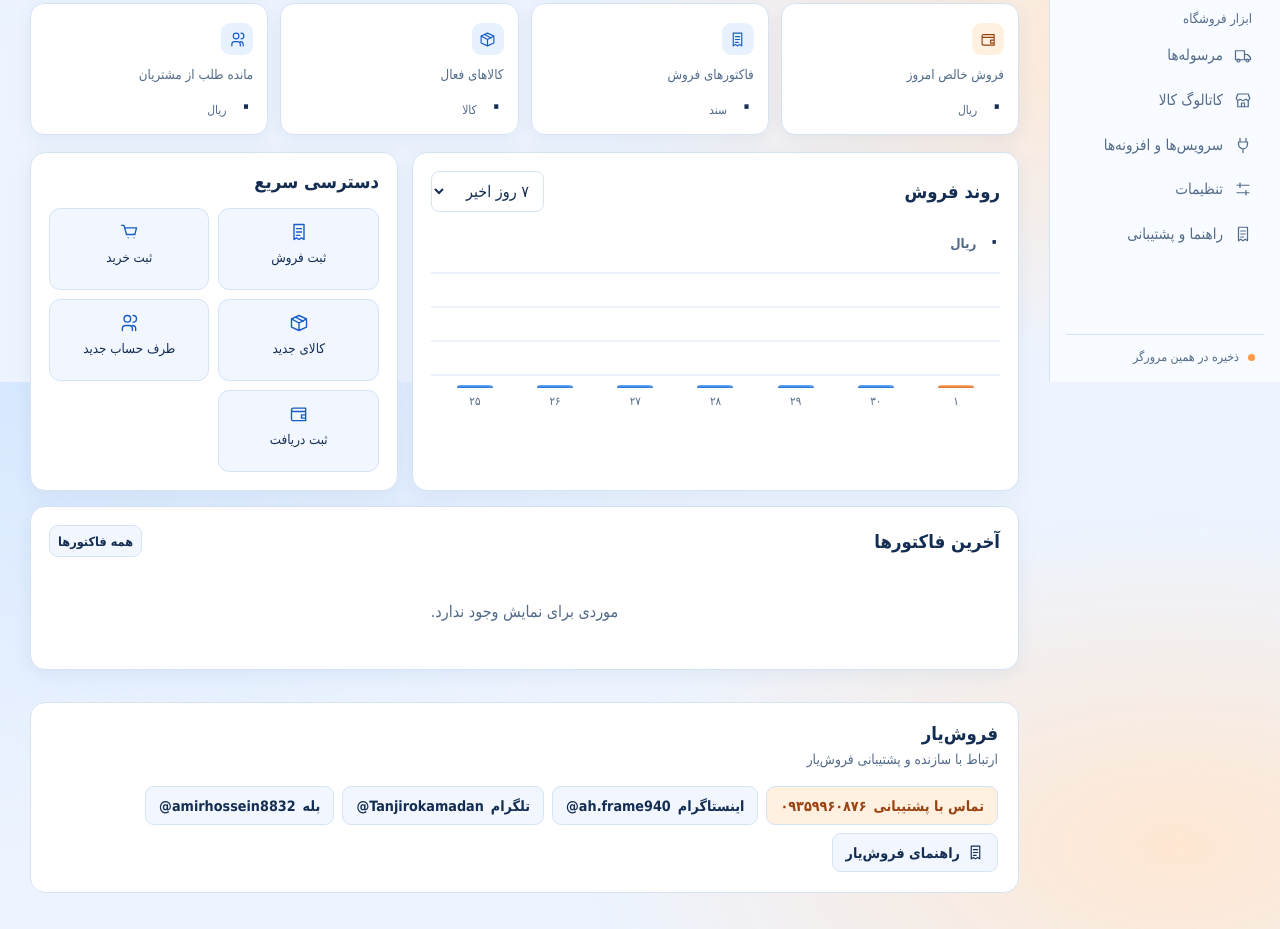
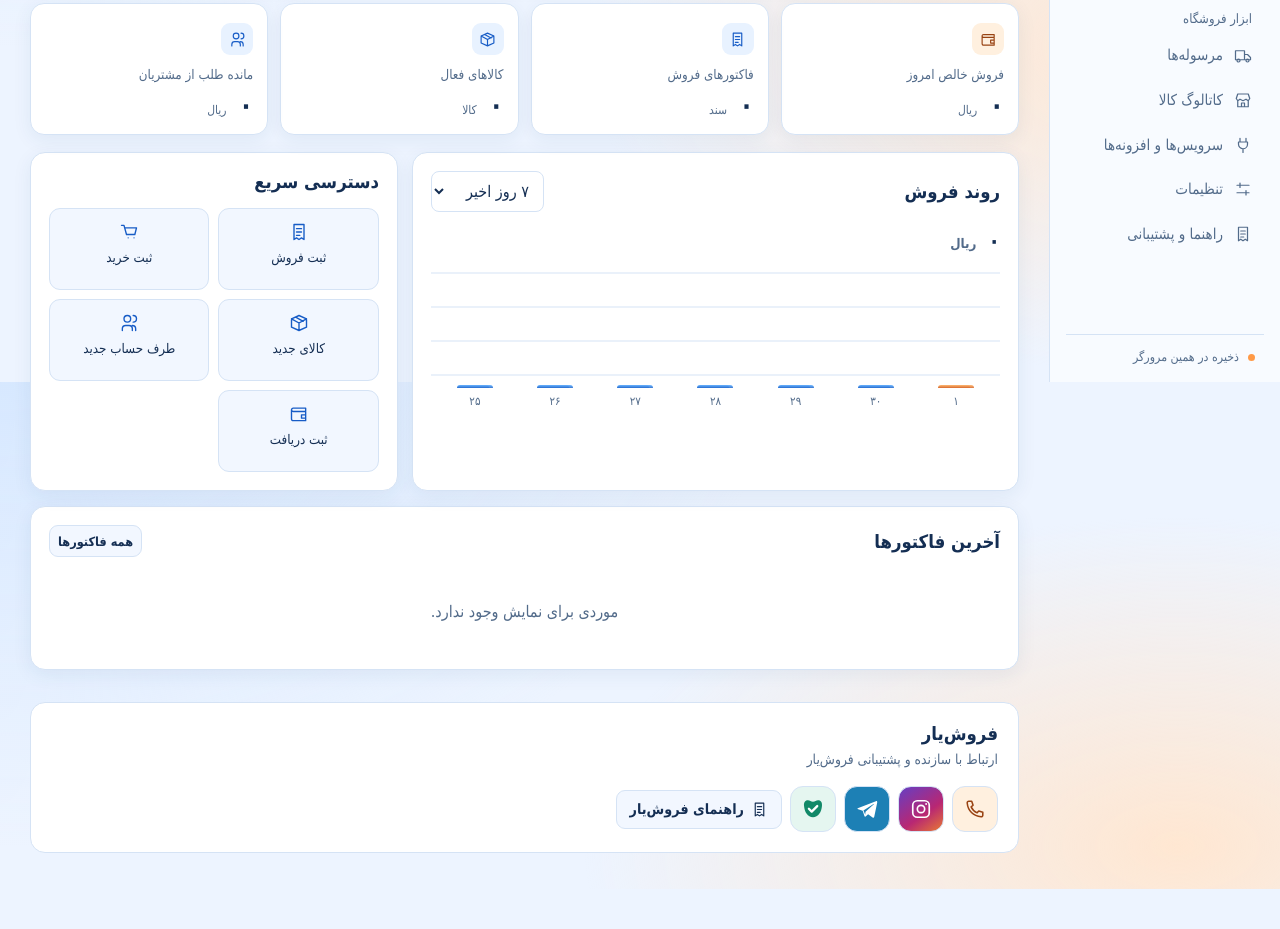
Before and after one commit to amirhosseinmoarrab1388-ctrl/forushyar, a plain HTML site: page index.html in a window 1280 px wide. Shown: the part 418-1347 px from the top of the page. After the commit the page ends 1307 px from the top, so only its background shows below. Drawn offline with Linux system fonts and the light colour scheme.

Commit message:
Add files via upload

```diff
--- a/index.html
+++ b/index.html
@@ -181,8 +181,17 @@ input,select,textarea,dialog,body.light input,body.light select,body.light texta
 }
 .support-footer strong {font-size:1.15rem}
 .support-footer p {font-size:.86rem;color:var(--muted);margin-top:3px}
-.support-links {display:flex;flex-wrap:wrap;gap:8px}
-.support-links a:first-child {background:var(--orange-soft);color:var(--orange-ink)}
+.support-links {display:flex;align-items:center;flex-wrap:wrap;gap:8px}
+.support-icon {
+  display:grid;place-items:center;width:46px;height:46px;border-radius:13px;
+  border:1px solid var(--line);transition:transform .18s,box-shadow .18s;
+}
+.support-icon:hover {transform:translateY(-2px);box-shadow:0 4px 10px var(--shadow)}
+.support-icon svg {width:22px;height:22px}
+.support-icon--phone {background:var(--orange-soft);color:var(--orange-ink)}
+.support-icon--instagram {background:linear-gradient(145deg,#653fc4,#b82773 60%,#e87933);color:#fff}
+.support-icon--telegram {background:#1d80b5;color:#fff}
+.support-icon--bale {background:#e5f6f0;color:#128968}
 details.panel summary {cursor:pointer;font-weight:700;color:var(--blue)}
 details.panel p {margin-top:10px}
 .search-line {display:flex;align-items:stretch;flex-wrap:wrap;gap:8px;margin-bottom:12px}
@@ -208,7 +217,7 @@ details.panel p {margin-top:10px}
   }
   #mobileNav .active {background:var(--blue-soft);color:var(--blue);font-weight:700}
   #mobileNav .mobile-sale {background:var(--orange-soft);color:var(--orange-ink);font-weight:700}
-  .support-links a {flex-wrap:wrap;justify-content:flex-start}
+
   #toast {bottom:calc(78px + env(safe-area-inset-bottom))}
 }
   </style>
@@ -707,15 +716,23 @@ function alerts(){
     listPanel("تولدهای هفت روز آینده",table(["طرف حساب","روز تولد"],birthdays.map(p=>[esc(p.name),dateText(outlook.get(birthdayKey(p.birthday)))])))+"</div>");
 }
 const supportLinks=[
-  ["تماس با پشتیبانی","tel:09359960876","۰۹۳۵۹۹۶۰۸۷۶"],
-  ["اینستاگرام","https://www.instagram.com/ah.frame940/","@ah.frame940"],
-  ["تلگرام","https://t.me/Tanjirokamadan","@Tanjirokamadan"],
-  ["بله","https://ble.ir/amirhossein8832","@amirhossein8832"]
+  ["phone","تماس با پشتیبانی","tel:09359960876",
+    '<path d="M5.2 3.5h3.2l1.5 4.4-2.1 1.8a12 12 0 0 0 6.5 6.5l1.8-2.1 4.4 1.5v3.2a1.7 1.7 0 0 1-1.9 1.7C10.1 19.7 4.3 13.9 3.5 5.4a1.7 1.7 0 0 1 1.7-1.9Z" fill="none" stroke="currentColor" stroke-width="1.7" stroke-linecap="round" stroke-linejoin="round"/>'],
+  ["instagram","اینستاگرام","https://www.instagram.com/ah.frame940/",
+    '<rect x="3" y="3" width="18" height="18" rx="5" fill="none" stroke="currentColor" stroke-width="1.8"/><circle cx="12" cy="12" r="4" fill="none" stroke="currentColor" stroke-width="1.8"/><circle cx="17.6" cy="6.5" r="1" fill="currentColor"/>'],
+  ["telegram","تلگرام","https://t.me/Tanjirokamadan",
+    '<path fill="currentColor" d="M21.7 3.5 2.6 10.9c-1.3.5-1.3 1.2-.2 1.5l4.9 1.5 1.9 5.7c.2.6.3.8.8.8.4 0 .6-.2.8-.4l2.4-2.3 4.9 3.6c.9.5 1.6.3 1.8-.8l3.2-15.4c.3-1.4-.5-2-1.4-1.6ZM8.1 13.5l11-6.9c.6-.4.8-.1.4.3l-9.1 8.2-.3 3.1-2-4.7Z"/>'],
+  ["bale","بله","https://ble.ir/amirhossein8832",
+    '<path fill="currentColor" d="M12 4c-2.3 0-3.3-1.5-5.5-1.5C3 2.5 1.9 5.4 2.2 8.5 2.7 15.4 6.3 21 12 21s9.3-5.6 9.8-12.5c.3-3.1-.8-6-4.3-6C15.3 2.5 14.3 4 12 4Z"/><path d="m7.5 11.7 3.1 3.1 6-6" fill="none" stroke="#fff" stroke-width="2.5" stroke-linecap="round" stroke-linejoin="round"/>']
 ];
 function supportFooter(){
-  return '<footer class="support-footer"><div><strong>فروش‌یار</strong><p>ارتباط با سازنده و پشتیبانی فروش‌یار</p></div><div class="support-links">'+supportLinks.map(([label,url,address])=>
-    '<a class="btn" href="'+url+'"'+(url.startsWith("tel:")?'':' target="_blank" rel="noopener noreferrer"')+'>'+label+' <bdi>'+address+'</bdi></a>'
-  ).join("")+button("راهنمای فروش‌یار",{target:"help",symbol:"sale"})+'</div></footer>';
+  const links=supportLinks.map(([style,label,url,shape])=>{
+    const external=url.startsWith("https:")?' target="_blank" rel="noopener noreferrer"':"";
+    return '<a class="support-icon support-icon--'+style+'" href="'+url+'" aria-label="'+label+'" title="'+label+'"'+external+
+      '><svg viewBox="0 0 24 24" aria-hidden="true" focusable="false">'+shape+'</svg></a>';
+  });
+  return '<footer class="support-footer"><div><strong>فروش‌یار</strong><p>ارتباط با سازنده و پشتیبانی فروش‌یار</p></div>'+
+    '<div class="support-links">'+links.join("")+button("راهنمای فروش‌یار",{target:"help",symbol:"sale"})+'</div></footer>';
 }
 function help(){
   const topics=[
```
